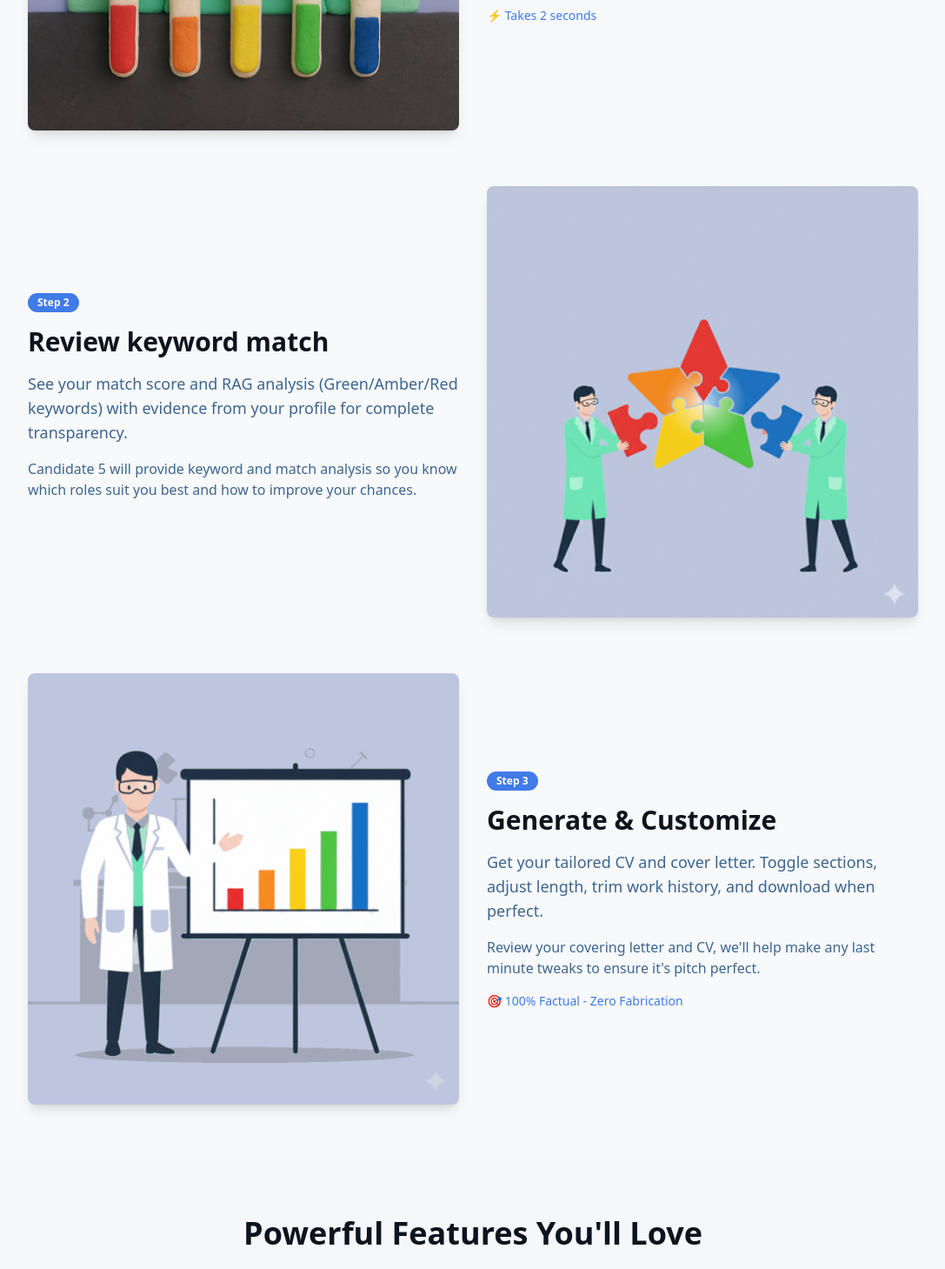
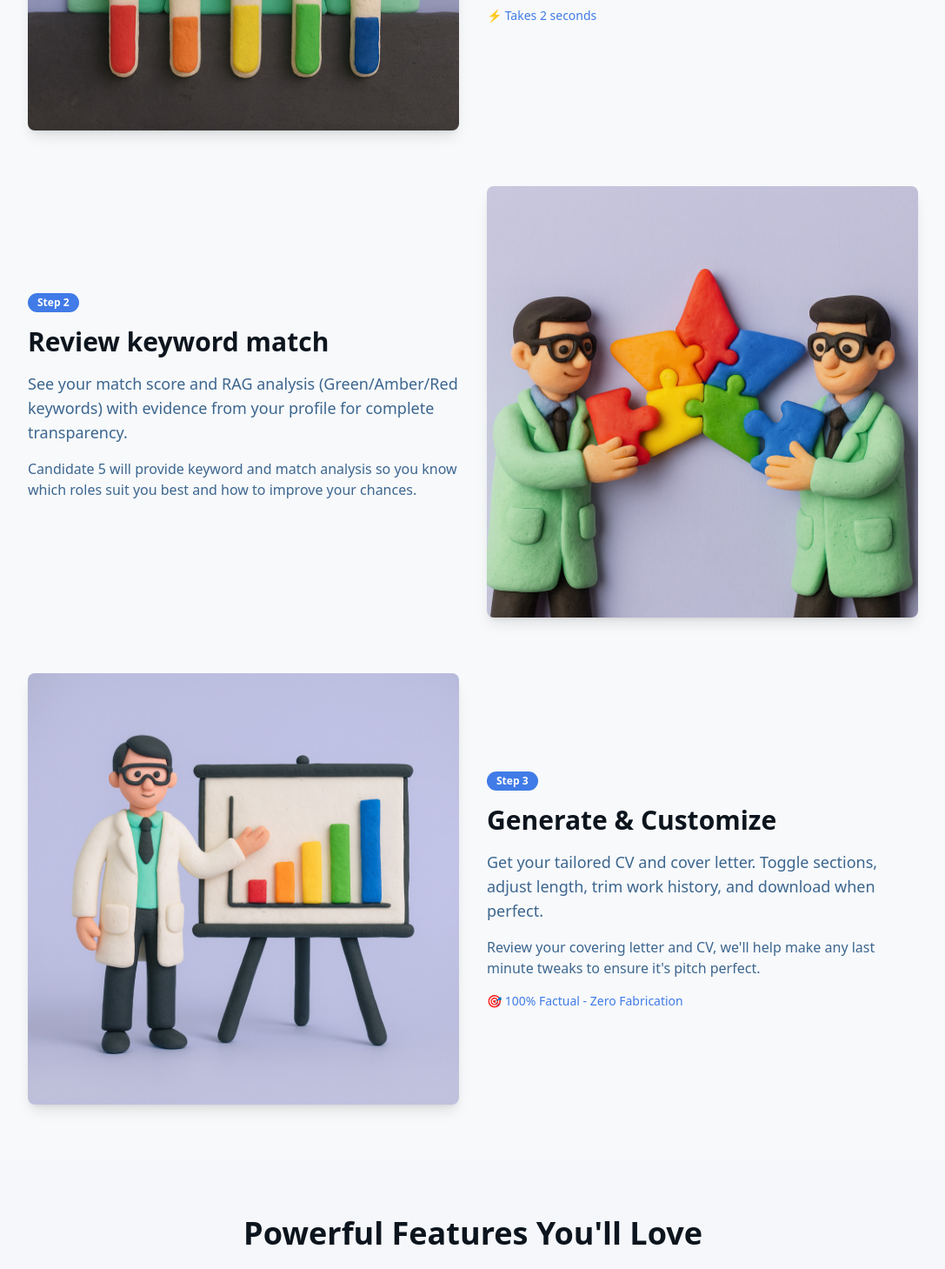
Before and after one commit to Kunle123/C5Frontend, a React (Vite) app in the folder frontend/: page /landing-alternate in a window 1280 px wide. Shown: the part 2240-3699 px from the top of the page at 87% size, without its empty margins (96-1183 px from the left). Built offline with nearby package versions, Linux system fonts and the light colour scheme; no server answers.

Commit message:
fix: use .jpeg versions of showcase-skills and stay-informed images in alternate landing page

```diff
--- a/frontend/src/pages/LandingAlternate.tsx
+++ b/frontend/src/pages/LandingAlternate.tsx
@@ -116,7 +116,7 @@ const LandingAlternate = () => {
               </div>
               <div>
                 <img
-                  src="/showcase-skills.png"
+                  src="/showcase-skills.jpeg"
                   alt="Showcase your skills"
                   className="rounded-lg object-cover shadow-lg w-full"
                 />
@@ -129,7 +129,7 @@ const LandingAlternate = () => {
             <div className="grid md:grid-cols-2 gap-8 items-center">
               <div className="order-2 md:order-1">
                 <img
-                  src="/stay-informed.png"
+                  src="/stay-informed.jpeg"
                   alt="Stay informed"
                   className="rounded-lg object-cover shadow-lg w-full"
                 />
```
